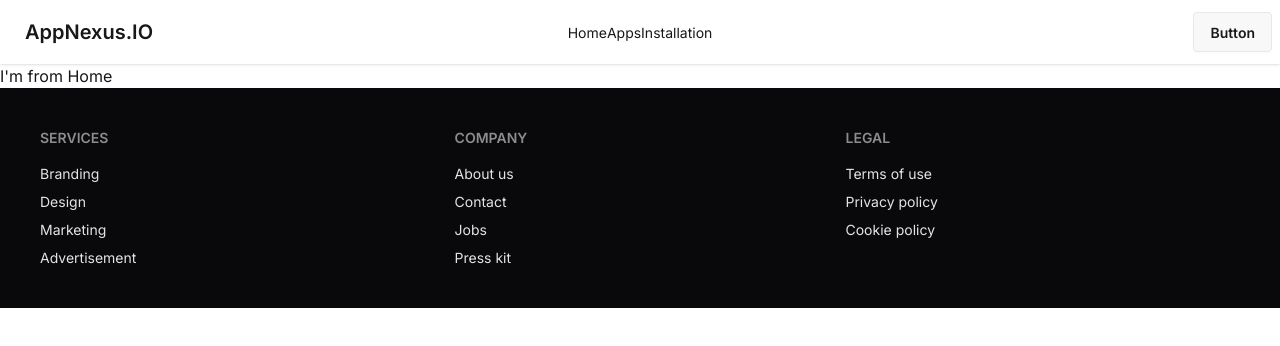
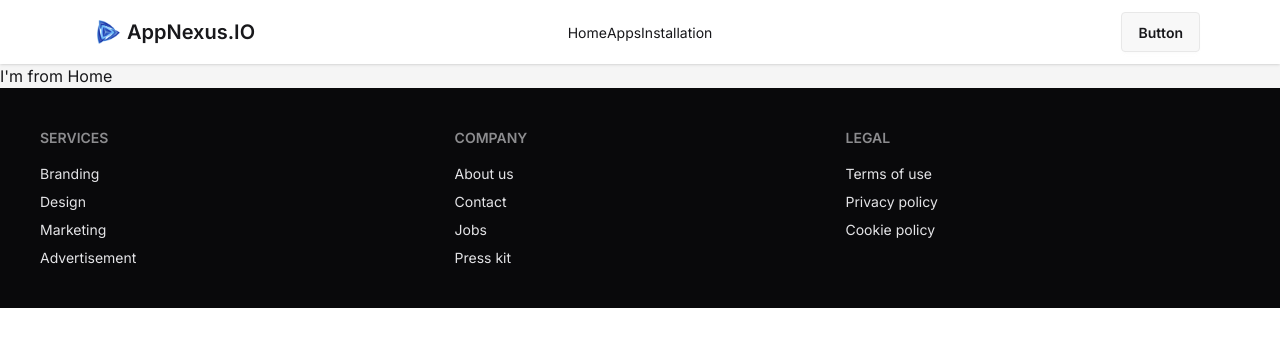
Before and after one commit to naimurcse/app-nexus-io, a React (Vite) app: page / in a window 1280 px wide. Shown: the top 346 px of the page. Built offline with nearby package versions, Linux system fonts and the light colour scheme.

Commit message:
Imported logo and added; Liked to Home page

```diff
--- a/src/components/Header/NavBar.jsx
+++ b/src/components/Header/NavBar.jsx
@@ -1,4 +1,5 @@
-import { NavLink } from "react-router";
+import { Link, NavLink } from "react-router";
+import logo from "../../assets/logo.png";
 
 const NavBar = () => {
   const links = (
@@ -9,7 +10,7 @@ const NavBar = () => {
     </>
   );
   return (
-    <div className="navbar bg-base-100 shadow-sm">
+    <div className="navbar bg-base-100 shadow-sm px-20">
       <div className="navbar-start">
         <div className="dropdown">
           <div tabIndex={0} role="button" className="btn btn-ghost lg:hidden">
@@ -36,7 +37,10 @@ const NavBar = () => {
             {links}
           </ul>
         </div>
-        <a className="btn btn-ghost text-xl">AppNexus.IO</a>
+        <Link to="/" className="btn btn-ghost text-xl">
+          <img className="w-6" src={logo} alt="" />
+          AppNexus.IO
+        </Link>
       </div>
       <div className="navbar-center hidden lg:flex">
         <ul className="menu menu-horizontal px-1">{links}</ul>
--- a/src/index.css
+++ b/src/index.css
@@ -7,3 +7,6 @@
 * {
   font-family: "Inter", sans-serif;
 }
+body {
+  background-color: #f5f5f5;
+}
```
